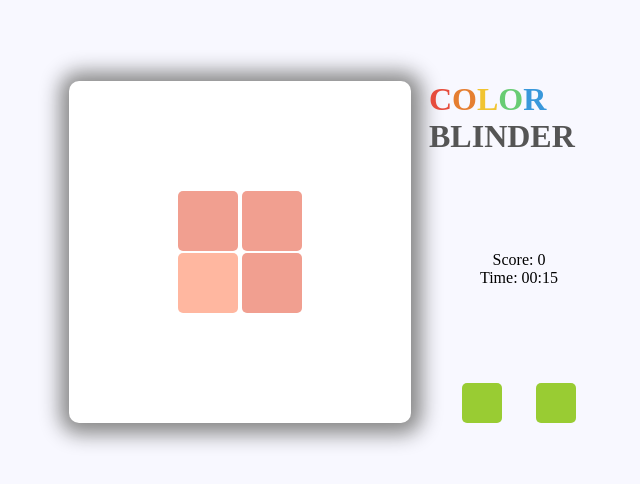
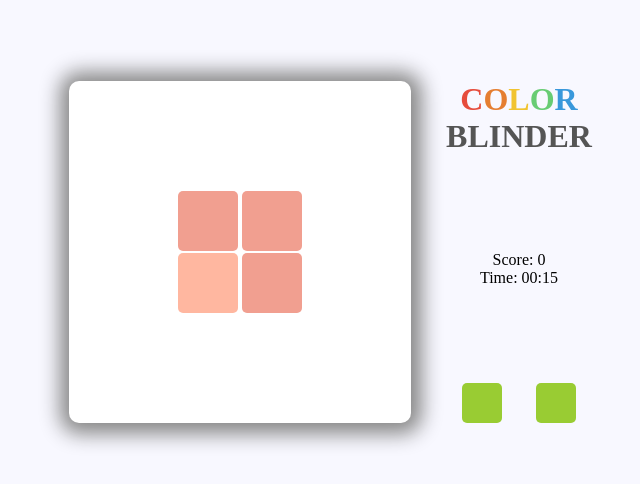
Before and after one commit to Duong-Dao/Color-Blinder, a React (Create React App) app: page / in a window 1280 px wide. Shown: the part 148-632 px from the top of the page, without its empty margins (301-941 px from the left). Built offline with nearby package versions, Linux system fonts and the light colour scheme; a web font is replaced by a local one.

Commit message:
fix header

```diff
--- a/src/App.scss
+++ b/src/App.scss
@@ -48,6 +48,10 @@
       flex-direction: column;
       justify-content: space-between;
       margin-left: 20px;
+
+      .header {
+        text-align: center;
+      }
 
       .info {
         text-align: center;
```
